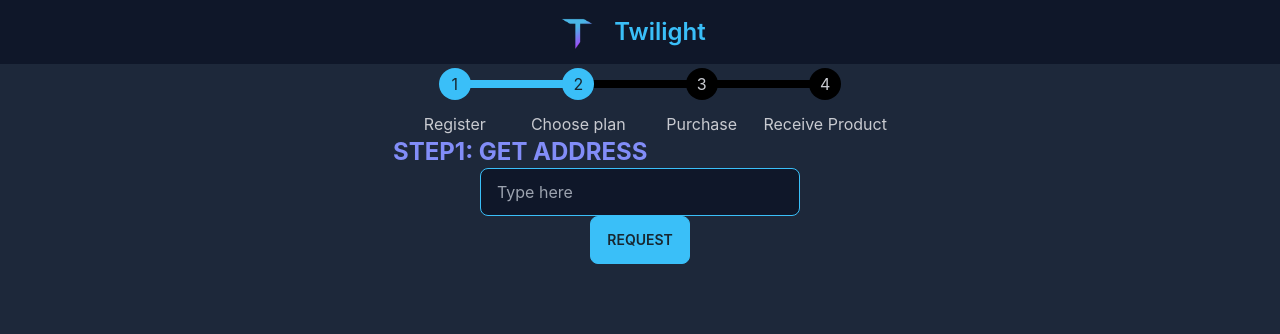
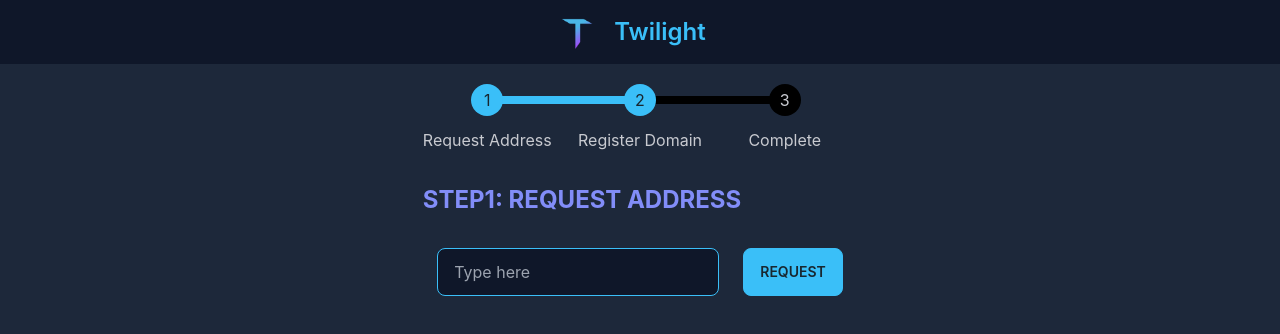
Before and after one commit to kyok01/twilight-front, a React (Create React App) app: page / in a window 1280 px wide. Shown: the top 334 px of the page. Built offline with nearby package versions, Linux system fonts and the light colour scheme.

Commit message:
arrange the position of components

```diff
--- a/src/App.tsx
+++ b/src/App.tsx
@@ -7,20 +7,25 @@
     <div className="bg-neutral min-h-screen flex flex-col items-center">
       <div className="navbar bg-base-100 flex justify-center">
         <div>
-
-        <img className="max-h-10" src="/twilight-logo.png"/>
+          <img className="max-h-10" src="/twilight-logo.png" />
         </div>
         <div>
-        <a className="btn btn-ghost normal-case text-2xl text-primary" href="/">
-          Twilight
-        </a>
+          <a
+            className="btn btn-ghost normal-case text-2xl text-primary"
+            href="/"
+          >
+            Twilight
+          </a>
         </div>
       </div>
-      <div className="gap-y-2">
-
-      <Steps />
-      <h1 className="text-2xl text-secondary font-bold">STEP1: GET ADDRESS</h1>
-      <AddressReqForm />
+      <div className="flex flex-col gap-y-8">
+        <div className="mt-4">
+          <Steps />
+        </div>
+        <h1 className="text-2xl text-secondary font-bold">
+          STEP1: REQUEST ADDRESS
+        </h1>
+        <AddressReqForm />
       </div>
     </div>
   );
--- a/src/components/AddressReqForm/index.tsx
+++ b/src/components/AddressReqForm/index.tsx
@@ -5,10 +5,12 @@
   const {inputValue, setInputValue, address, setAddress, handleClick, handleChange} = useAddressReqForm();
 
   return (
-    <div className="flex flex-col justify-center items-center">
+    <div className="flex flex-col justify-center gap-y-4 items-center">
+    <div className="flex justify-center gap-x-6 items-center">
     <input value={inputValue} onChange={e => handleChange(e)} type="text" placeholder="Type here" className="input input-bordered input-primary w-full max-w-xs"/>
     <button className="btn btn-primary" onClick={()=>handleClick()}>request</button>
-    {address && <div><a href={`https://mumbai.polygonscan.com/address/${address}`}>address: {address}</a></div>}
+    </div>
+    {address && <div className="flex flex-col items-center"><div><a href={`https://mumbai.polygonscan.com/address/${address}`} className="link link-success">address: {address}</a></div><div><a href={`https://mumbai.polygonscan.com/address/${address}`} className="link">Visit Polygon Scan</a></div></div>}
     </div>
   )
 })
--- a/src/components/Steps.tsx
+++ b/src/components/Steps.tsx
@@ -1,11 +1,9 @@
-
 export function Steps() {
-    return (
-        <ul className="steps steps-vertical lg:steps-horizontal">
-  <li className="step step-primary">Register</li>
-  <li className="step step-primary">Choose plan</li>
-  <li className="step">Purchase</li>
-  <li className="step">Receive Product</li>
-</ul>
-    )
+  return (
+    <ul className="steps steps-vertical lg:steps-horizontal">
+      <li className="step step-primary mr-4">Request Address</li>
+      <li className="step step-primary">Register Domain</li>
+      <li className="step">Complete</li>
+    </ul>
+  );
 }
```
